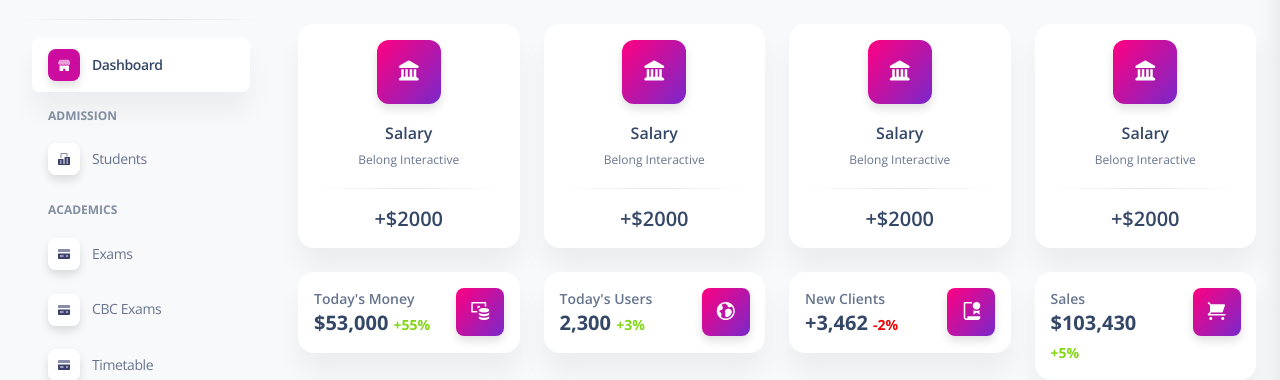
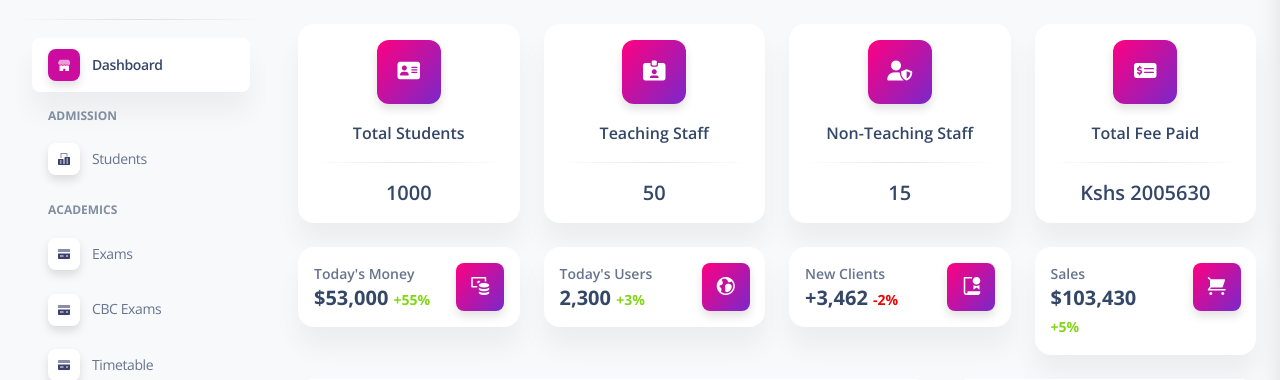
Before and after one commit to sirgama/School-Management-System, a Django app: page /dashboard/ in a window 1280 px wide. Shown: the part 75-455 px from the top of the page. Run offline with Django 4.2, Linux system fonts and the light colour scheme; some libraries are stand-ins or nearby versions.

Commit message:
Update main dashboard cards with diffterent data

```diff
--- a/modules/templates/modules/dashboard.html
+++ b/modules/templates/modules/dashboard.html
@@ -12,14 +12,14 @@
           <div class="card">
             <div class="card-header mx-4 p-3 text-center">
               <div class="icon icon-shape icon-lg bg-gradient-primary shadow text-center border-radius-lg">
-                <i class="fas fa-landmark opacity-10"></i>
+                <i class="fas fa-address-card opacity-10"></i>
               </div>
             </div>
             <div class="card-body pt-0 p-3 text-center">
-              <h6 class="text-center mb-0">Salary</h6>
-              <span class="text-xs">Belong Interactive</span>
+              <h6 class="text-center mb-0">Total Students</h6>
+              <span class="text-xs"></span>
               <hr class="horizontal dark my-3">
-              <h5 class="mb-0">+$2000</h5>
+              <h5 class="mb-0">1000</h5>
             </div>
           </div>
         </div>
@@ -27,14 +27,14 @@
           <div class="card">
             <div class="card-header mx-4 p-3 text-center">
               <div class="icon icon-shape icon-lg bg-gradient-primary shadow text-center border-radius-lg">
-                <i class="fas fa-landmark opacity-10"></i>
+                <i class="fas fa-id-card-alt opacity-10"></i>
               </div>
             </div>
             <div class="card-body pt-0 p-3 text-center">
-              <h6 class="text-center mb-0">Salary</h6>
-              <span class="text-xs">Belong Interactive</span>
+              <h6 class="text-center mb-0">Teaching Staff</h6>
+              <span class="text-xs"> </span>
               <hr class="horizontal dark my-3">
-              <h5 class="mb-0">+$2000</h5>
+              <h5 class="mb-0">50</h5>
             </div>
           </div>
         </div>
@@ -42,14 +42,14 @@
           <div class="card">
             <div class="card-header mx-4 p-3 text-center">
               <div class="icon icon-shape icon-lg bg-gradient-primary shadow text-center border-radius-lg">
-                <i class="fas fa-landmark opacity-10"></i>
+                <i class="fas fa-user-shield opacity-10"></i>
               </div>
             </div>
             <div class="card-body pt-0 p-3 text-center">
-              <h6 class="text-center mb-0">Salary</h6>
-              <span class="text-xs">Belong Interactive</span>
+              <h6 class="text-center mb-0">Non-Teaching Staff</h6>
+              <span class="text-xs"></span>
               <hr class="horizontal dark my-3">
-              <h5 class="mb-0">+$2000</h5>
+              <h5 class="mb-0">15</h5>
             </div>
           </div>
         </div>
@@ -57,14 +57,14 @@
           <div class="card">
             <div class="card-header mx-4 p-3 text-center">
               <div class="icon icon-shape icon-lg bg-gradient-primary shadow text-center border-radius-lg">
-                <i class="fas fa-landmark opacity-10"></i>
+                <i class="fas fa-money-check-alt opacity-10"></i>
               </div>
             </div>
             <div class="card-body pt-0 p-3 text-center">
-              <h6 class="text-center mb-0">Salary</h6>
-              <span class="text-xs">Belong Interactive</span>
+              <h6 class="text-center mb-0">Total Fee Paid</h6>
+              <span class="text-xs"></span>
               <hr class="horizontal dark my-3">
-              <h5 class="mb-0">+$2000</h5>
+              <h5 class="mb-0">Kshs 2005630</h5>
             </div>
           </div>
         </div>
```
